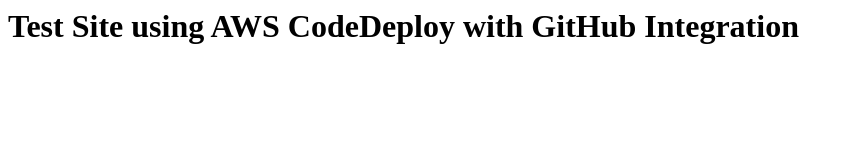
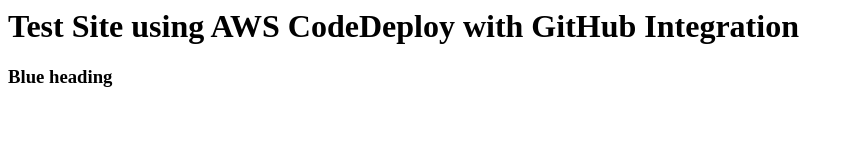
Before and after one commit to MasterChenb0x/test-site, a plain HTML site: page index.html in a window 1280 px wide. Shown: the whole page, without its empty margins (0-854 px from the left). Drawn offline with Linux system fonts and the light colour scheme.

Commit message:
Update index.html

```diff
--- a/index.html
+++ b/index.html
@@ -3,4 +3,5 @@
 </head>
 <body>
 <h1>Test Site using AWS CodeDeploy with GitHub Integration</h1>
+  <h3 color="blue">Blue heading</h3>
 </body>
```
